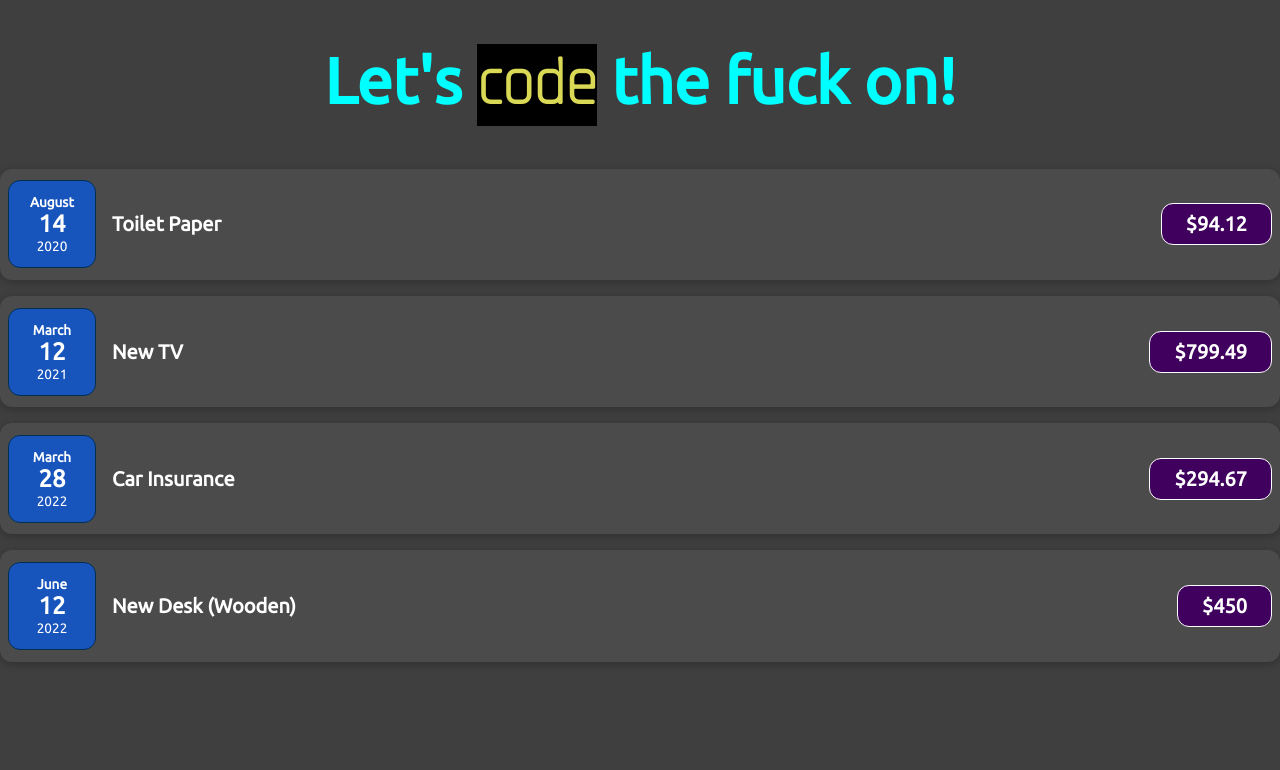
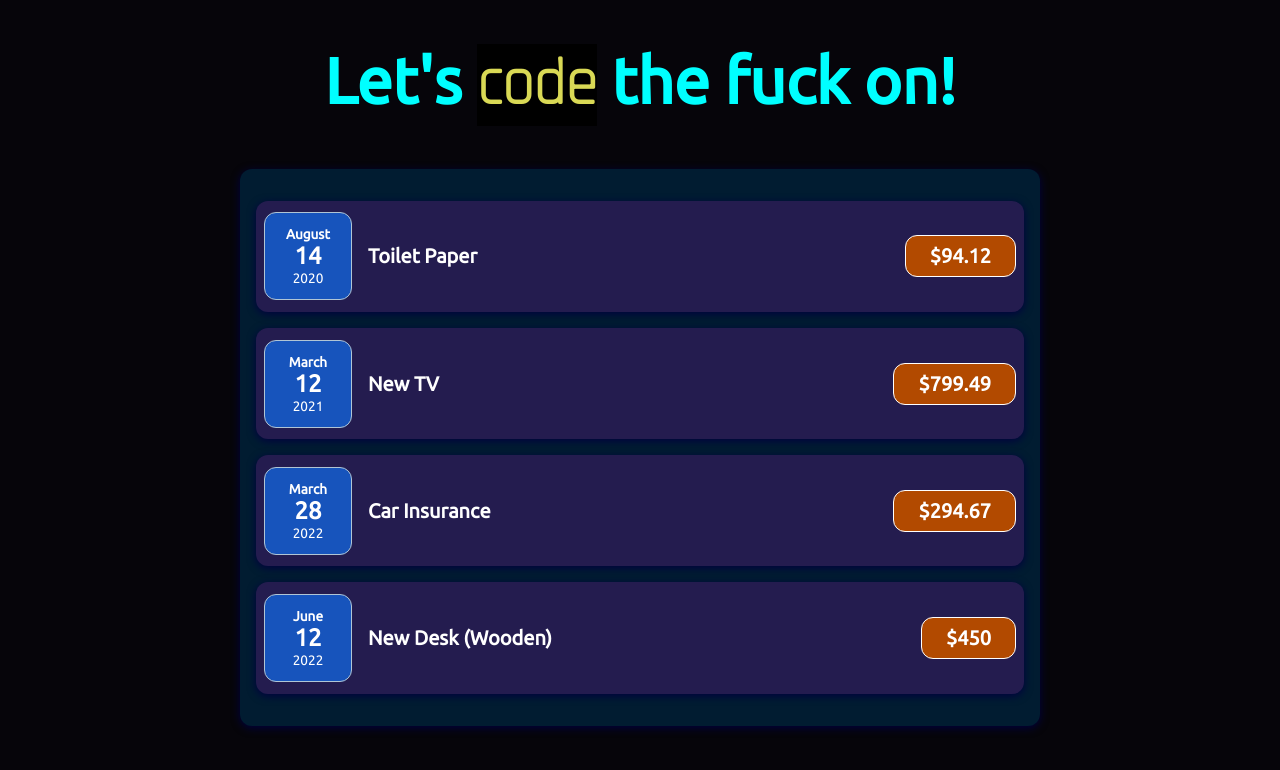
Before and after one commit to Kalostrinho/my-react-app, a React (Create React App) app: page / in a window 1280 px wide. Shown: the top 770 px of the page. Built offline with nearby package versions, Linux system fonts and the light colour scheme.

Commit message:
Adjustments based on composition and card component

```diff
--- a/src/App.js
+++ b/src/App.js
@@ -1,6 +1,4 @@
-import { ExpenseItem } from './components/expense-item/ExpenseItem'
-import { expenses } from './data/dummy-expenses'
-
+import { ExpenseList } from './components/expense-list/ExpenseList'
 function App() {
   return (
     <div>
@@ -9,26 +7,7 @@ function App() {
           Let's <code>code</code> the fuck on!
         </h1>
       </header>
-      <ExpenseItem
-        description={expenses[0].description}
-        price={expenses[0].price}
-        date={expenses[0].date}
-      />
-      <ExpenseItem
-        description={expenses[1].description}
-        price={expenses[1].price}
-        date={expenses[1].date}
-      />
-      <ExpenseItem
-        description={expenses[2].description}
-        price={expenses[2].price}
-        date={expenses[2].date}
-      />
-      <ExpenseItem
-        description={expenses[3].description}
-        price={expenses[3].price}
-        date={expenses[3].date}
-      />
+      <ExpenseList />
     </div>
   );
 }
--- /dev/null
+++ b/src/components/card/Card.css
@@ -0,0 +1,4 @@
+.card{
+    box-shadow: 0 2px 8px #000040;
+    border-radius: 12px;
+}
--- /dev/null
+++ b/src/components/card/Card.js
@@ -0,0 +1,6 @@
+import './Card.css'
+
+export const Card = (props) => {
+    const classes = `card ${props.className}`
+    return <div className={classes}>{props.children}</div>
+}
--- a/src/components/expense-date/ExpenseDate.css
+++ b/src/components/expense-date/ExpenseDate.css
@@ -3,7 +3,7 @@
   flex-direction: column;
   width: 5.5rem;
   height: 5.5rem;
-  border: 1px solid #032f51;
+  border: 1px solid #b0c5d5;
   background-color: #1754bc;
   color: white;
   border-radius: 12px;
--- a/src/components/expense-item/ExpenseItem.css
+++ b/src/components/expense-item/ExpenseItem.css
@@ -2,11 +2,9 @@
   display: flex;
   justify-content: space-between;
   align-items: center;
-  box-shadow: 0 2px 8px rgba(0, 0, 0, 0.25);
   padding: 0.5rem;
   margin: 1rem 0;
-  border-radius: 12px;
-  background-color: #4b4b4b;
+  background-color: #241c4f;
 }
 
 .expense-item__description {
@@ -31,7 +29,7 @@
   font-size: 1rem;
   font-weight: bold;
   color: white;
-  background-color: #40005d;
+  background-color: #b24a00;
   border: 1px solid white;
   padding: 0.5rem;
   border-radius: 12px;
--- a/src/components/expense-item/ExpenseItem.js
+++ b/src/components/expense-item/ExpenseItem.js
@@ -1,15 +1,14 @@
 import './ExpenseItem.css'
 import { ExpenseDate } from '../expense-date/ExpenseDate';
+import { Card } from '../card/Card';
 export const ExpenseItem = (props) => {
-
-
   return (
-    <div className='expense-item'>
+    <Card className='expense-item'>
       <ExpenseDate {...props} />
       <div className='expense-item__description'>
         <h2>{props.description}</h2>
         <h4 className='expense-item__price'>${props.price}</h4>
       </div>
-    </div>
+    </Card>
   );
 };
--- /dev/null
+++ b/src/components/expense-list/ExpenseList.css
@@ -0,0 +1,7 @@
+.expenses {
+  padding: 1rem;
+  background-color: #011c31;
+  margin: 2rem auto;
+  width: 50rem;
+  max-width: 95%;
+}
--- /dev/null
+++ b/src/components/expense-list/ExpenseList.js
@@ -0,0 +1,31 @@
+import { ExpenseItem } from "../expense-item/ExpenseItem";
+import { Card } from "../card/Card";
+import { expenses } from "../../data/dummy-expenses";
+import './ExpenseList.css'
+
+export const ExpenseList = () => {
+  return (
+    <Card className="expenses">
+      <ExpenseItem
+        description={expenses[0].description}
+        price={expenses[0].price}
+        date={expenses[0].date}
+      />
+      <ExpenseItem
+        description={expenses[1].description}
+        price={expenses[1].price}
+        date={expenses[1].date}
+      />
+      <ExpenseItem
+        description={expenses[2].description}
+        price={expenses[2].price}
+        date={expenses[2].date}
+      />
+      <ExpenseItem
+        description={expenses[3].description}
+        price={expenses[3].price}
+        date={expenses[3].date}
+      />
+    </Card>
+  );
+};
--- a/src/index.css
+++ b/src/index.css
@@ -19,7 +19,7 @@ header {
 
 body {
   margin: 0;
-  background-color: #3f3f3f;
+  background-color: #06050a;
 }
 
 code {
```
